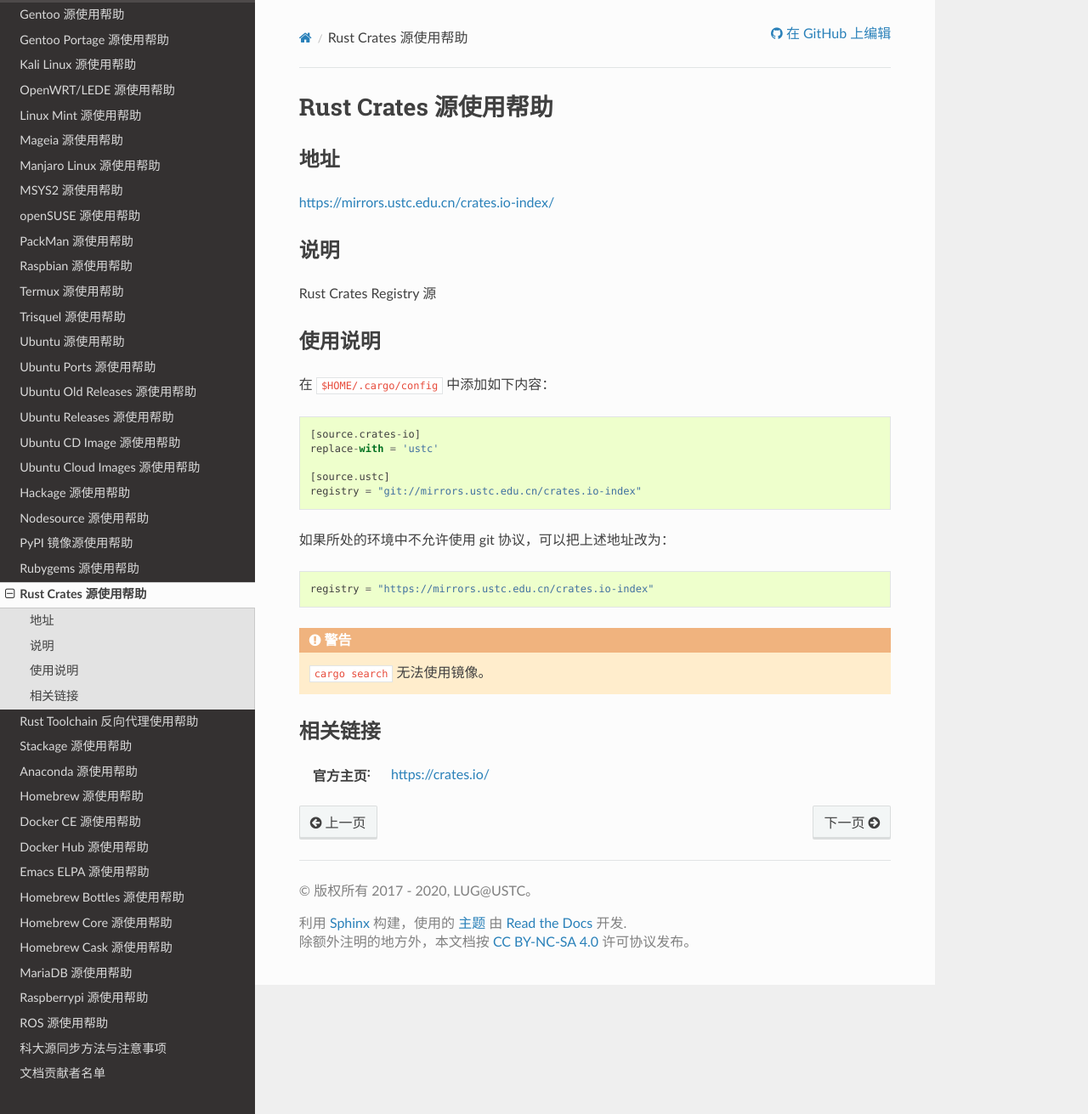
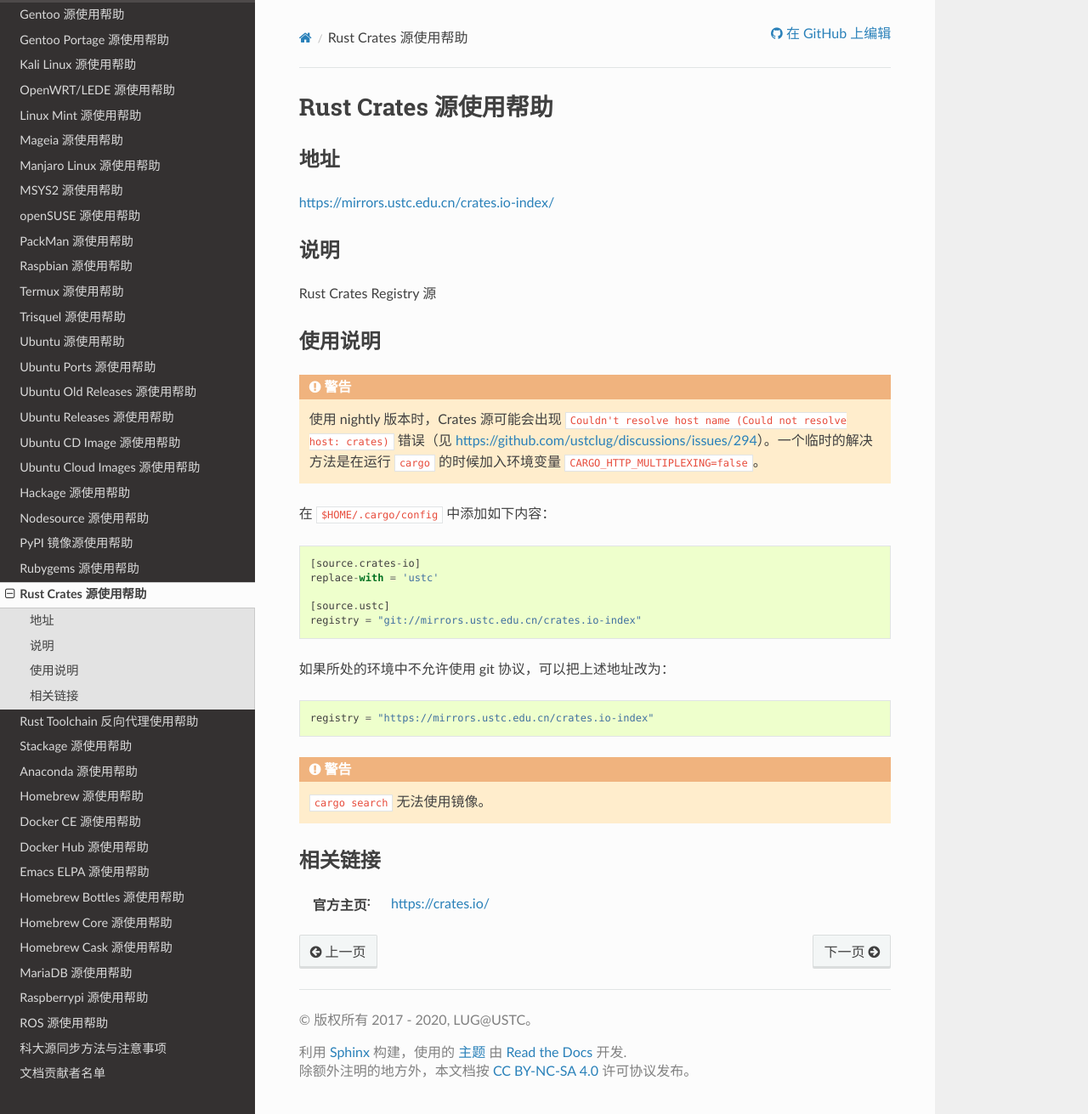
Before and after one commit to ustclug/mirrorhelp, a Sphinx documentation site: the page built from source/crates.io-index.rst, in a window 1280 px wide and 1311 px high. Shown: the whole window at 85% size. Built offline with Sphinx 7.4.7 and the Read the Docs theme 2.0.0, drawn with Linux system fonts in a browser that asks for light colours; pages that are not in the unit, such as notebooks, are missing from menus.

Commit message:
Update crates.io-index (nightly cargo workaround)

```diff
--- a/source/crates.io-index.rst
+++ b/source/crates.io-index.rst
@@ -14,6 +14,9 @@
 
 使用说明
 ========
+
+.. warning::
+    使用 nightly 版本时，Crates 源可能会出现 :code:`Couldn't resolve host name (Could not resolve host: crates)` 错误（见 https://github.com/ustclug/discussions/issues/294）。一个临时的解决方法是在运行 :code:`cargo` 的时候加入环境变量 :code:`CARGO_HTTP_MULTIPLEXING=false`。
 
 在 :file:`$HOME/.cargo/config` 中添加如下内容：
 
```
